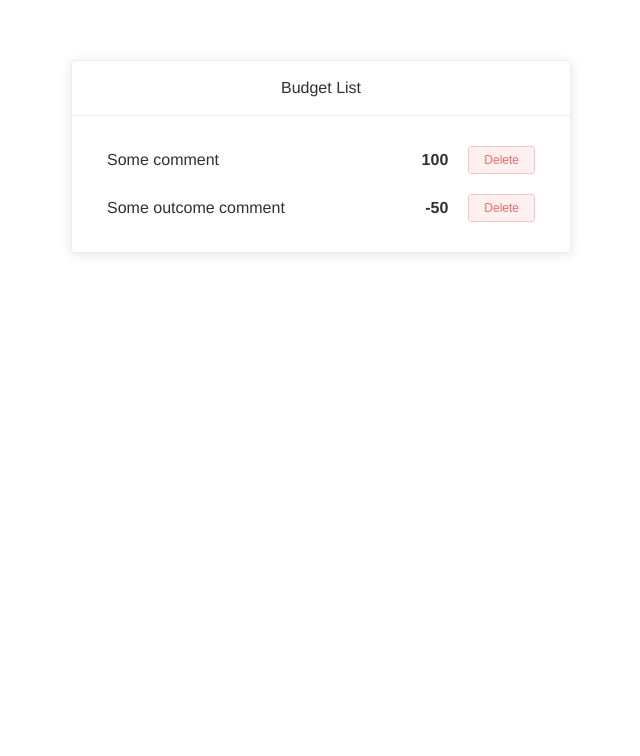
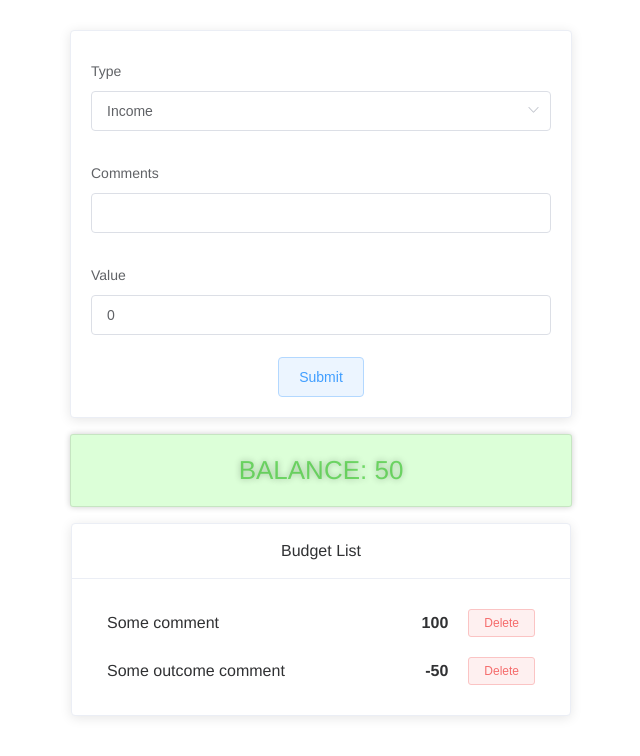
Before and after one commit to vik753/vue-budget-app, a Vue app: page / in a window 1280 px wide. Shown: the top 756 px of the page, without its empty margins (319-959 px from the left). Built offline with nearby package versions, Linux system fonts and the light colour scheme.

Commit message:
half way of binding Form and App

```diff
--- a/src/App.vue
+++ b/src/App.vue
@@ -1,16 +1,22 @@
 <template>
   <div id="app">
-    <BudgetList :list="list"/>
+    <Form />
+    <TotalBalance :total="totalBalance" />
+    <BudgetList :list="list" @deleteItem="onDeleteItem" />
   </div>
 </template>
 
 <script>
-import BudgetList from '@/components/BudgetList';
+import BudgetList from './components/BudgetList';
+import TotalBalance from './components/TotalBalance';
+import Form from './components/Form';
 
 export default {
   name: 'App',
   components: {
     BudgetList,
+    TotalBalance,
+    Form,
   },
   data: () => ({
     list: {
@@ -28,6 +34,19 @@
       },
     },
   }),
+  computed: {
+    totalBalance() {
+      return Object.values(this.list).reduce(
+        (acc, item) => acc + item.value,
+        0
+      );
+    },
+  },
+  methods: {
+    onDeleteItem(id) {
+      this.$delete(this.list, id);
+    },
+  },
 };
 </script>
 
@@ -38,6 +57,6 @@
   -moz-osx-font-smoothing: grayscale;
   text-align: center;
   color: #2c3e50;
-  margin-top: 60px;
+  margin-top: 30px;
 }
 </style>
--- a/src/components/BudgetList.vue
+++ b/src/components/BudgetList.vue
@@ -5,7 +5,14 @@
         <div class="list-item" v-for="(item, prop) in list" :key="prop">
           <span class="budget-comment">{{ item.comment }} </span>
           <span class="budget-value">{{ item.value }}</span>
-          <ElButton type="danger" size="mini" plain>Delete</ElButton>
+          <ElButton
+            type="danger"
+            size="mini"
+            plain
+            @click="deleteItem(item.id)"
+          >
+            Delete
+          </ElButton>
         </div>
       </template>
       <ElAlert v-else type="info" :title="emptyTitle" :closable="false" />
@@ -31,6 +38,11 @@
       return !Object.keys(this.list).length;
     },
   },
+  methods: {
+    deleteItem(id) {
+      this.$emit('deleteItem', id);
+    },
+  },
 };
 </script>
 
--- /dev/null
+++ b/src/components/Form.vue
@@ -0,0 +1,49 @@
+<template>
+  <ElCard class="form-card">
+    <ElForm :model="formData">
+      <ElFormItem label="Type" prop="type">
+        <ElSelect
+          class="type-select"
+          v-model="formData.type"
+          placeholder="Choose type..."
+        >
+          <ElOption label="Income" value="INCOME" />
+          <ElOption label="Outcome" value="OUTCOME" />
+        </ElSelect>
+      </ElFormItem>
+      <ElFormItem label="Comments" prop="comment">
+        <ElInput v-model="formData.comment" />
+      </ElFormItem>
+      <ElFormItem label="Value" prop="value">
+        <ElInput v-model.number="formData.value" />
+      </ElFormItem>
+      <ElButton @click="onSubmit" type="primary" plain>Submit</ElButton>
+    </ElForm>
+  </ElCard>
+</template>
+
+<script>
+export default {
+  name: 'Form',
+  data: () => ({
+    formData: {
+      type: 'INCOME',
+      comment: '',
+      value: 0,
+    },
+  }),
+  methods: {
+    onSubmit() {},
+  },
+};
+</script>
+
+<style scoped>
+.form-card {
+  max-width: 500px;
+  margin: 0 auto 1rem ;
+}
+.type-select {
+  width: 100%;
+}
+</style>
--- /dev/null
+++ b/src/components/TotalBalance.vue
@@ -0,0 +1,33 @@
+<template>
+  <div class="total-value">Balance: {{ total }}</div>
+</template>
+
+<script>
+export default {
+  name: 'TotalBalance',
+  props: {
+    total: {
+      type: Number,
+      default: 0,
+    },
+  },
+};
+</script>
+
+<style scoped>
+.total-value {
+  display: block;
+  max-width: 460px;
+  color: rgba(29, 192, 14, 0.548);
+  text-shadow: 0 0 6px rgba(0, 0, 0, 0.3);
+  border: 1px solid rgba(0, 0, 0, 0.1);
+  border-radius: 3px;
+  background: rgba(27, 252, 6, 0.151);
+  font-size: 26px;
+  text-transform: uppercase;
+  margin: 0 auto 1rem;
+  padding: 20px;
+  text-align: center;
+  box-shadow: 0 0 6px rgba(0, 0, 0, 0.2);
+}
+</style>
```
